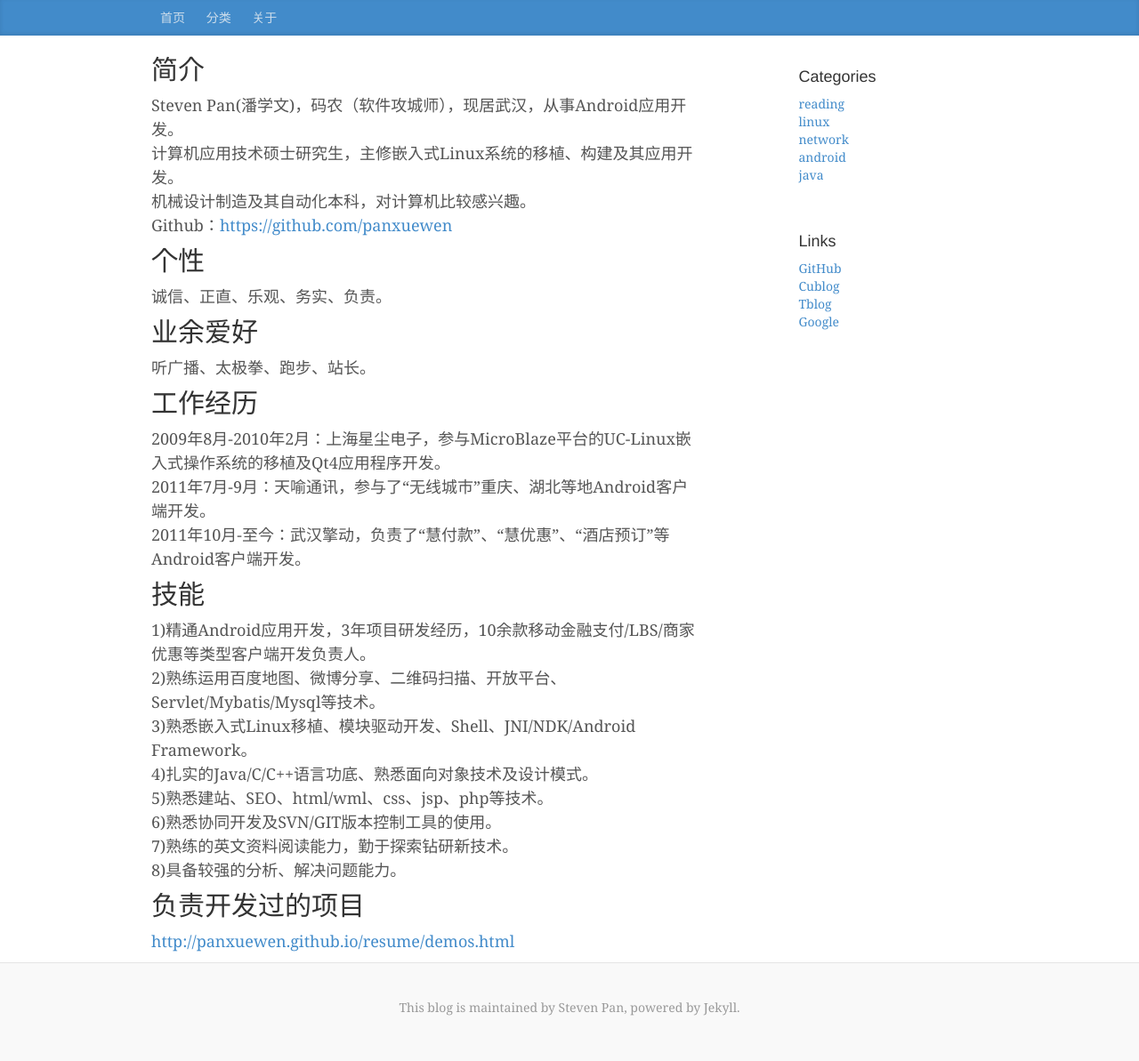
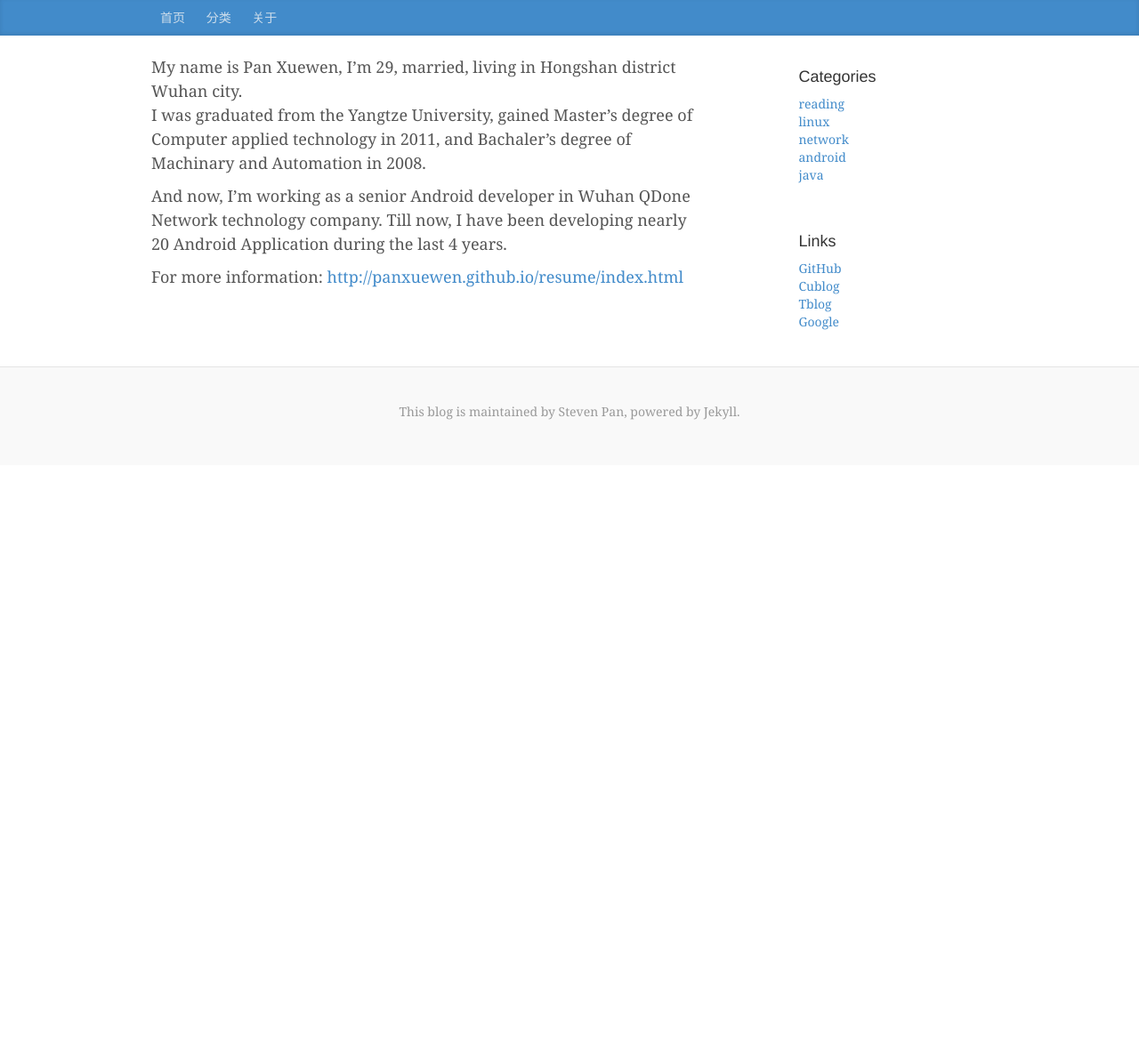
Before and after one commit to wdyggh/wdyggh.github.com, a Jekyll site: the page built from about.md, in a window 1280 px wide. Shown: the whole page at 89% size. Built offline with Jekyll 4.4.1, drawn with Linux system fonts in a browser that asks for light colours; Markdown is read by kramdown in place of the engine named in the settings; comment, search, counter and statistics services are not loaded; after the commit the page ends 900 px from its top, so only the background shows below that.

Commit message:
update post

```diff
--- a/about.md
+++ b/about.md
@@ -2,32 +2,9 @@
 layout: default
 title: "关于：About"
 ---
-##简介
-Steven Pan(潘学文)，码农（软件攻城师），现居武汉，从事Android应用开发。
-计算机应用技术硕士研究生，主修嵌入式Linux系统的移植、构建及其应用开发。
-机械设计制造及其自动化本科，对计算机比较感兴趣。
-Github：<https://github.com/panxuewen>
+My name is Pan Xuewen, I'm 29, married, living in Hongshan district Wuhan city.
+I was graduated from the Yangtze University, gained Master's degree of Computer applied technology in 2011, and Bachaler's degree of Machinary and Automation in 2008.
 
-##个性
-诚信、正直、乐观、务实、负责。
+And now, I'm working as a senior Android developer in Wuhan QDone Network technology company. Till now, I have been developing nearly 20 Android Application during the last 4 years.
 
-##业余爱好
-听广播、太极拳、跑步、站长。
-
-##工作经历
-2009年8月-2010年2月：上海星尘电子，参与MicroBlaze平台的UC-Linux嵌入式操作系统的移植及Qt4应用程序开发。
-2011年7月-9月：天喻通讯，参与了“无线城市”重庆、湖北等地Android客户端开发。
-2011年10月-至今：武汉擎动，负责了“慧付款”、“慧优惠”、“酒店预订”等Android客户端开发。
-
-##技能
-1)精通Android应用开发，3年项目研发经历，10余款移动金融支付/LBS/商家优惠等类型客户端开发负责人。
-2)熟练运用百度地图、微博分享、二维码扫描、开放平台、Servlet/Mybatis/Mysql等技术。
-3)熟悉嵌入式Linux移植、模块驱动开发、Shell、JNI/NDK/Android Framework。
-4)扎实的Java/C/C++语言功底、熟悉面向对象技术及设计模式。
-5)熟悉建站、SEO、html/wml、css、jsp、php等技术。
-6)熟悉协同开发及SVN/GIT版本控制工具的使用。
-7)熟练的英文资料阅读能力，勤于探索钻研新技术。
-8)具备较强的分析、解决问题能力。
-
-##负责开发过的项目
-<http://panxuewen.github.io/resume/demos.html>
+For more information: <http://panxuewen.github.io/resume/index.html>
```
